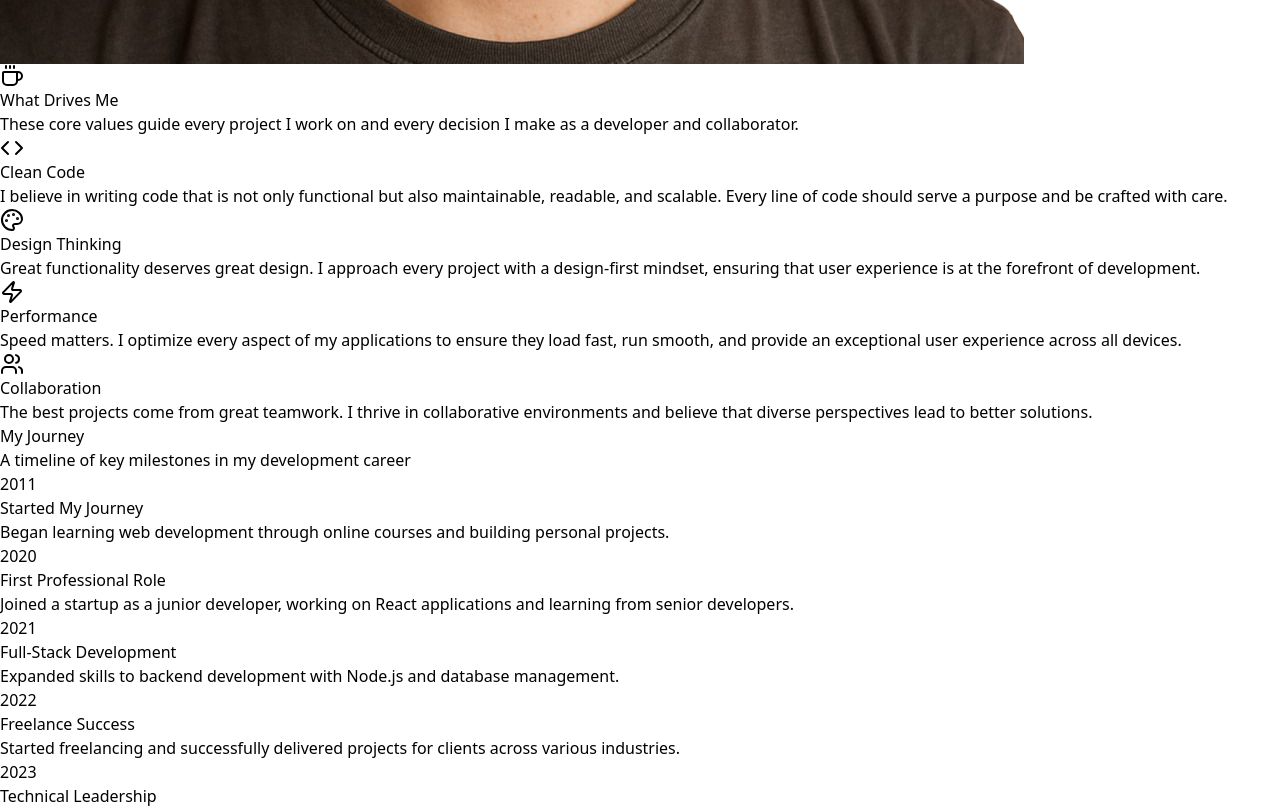
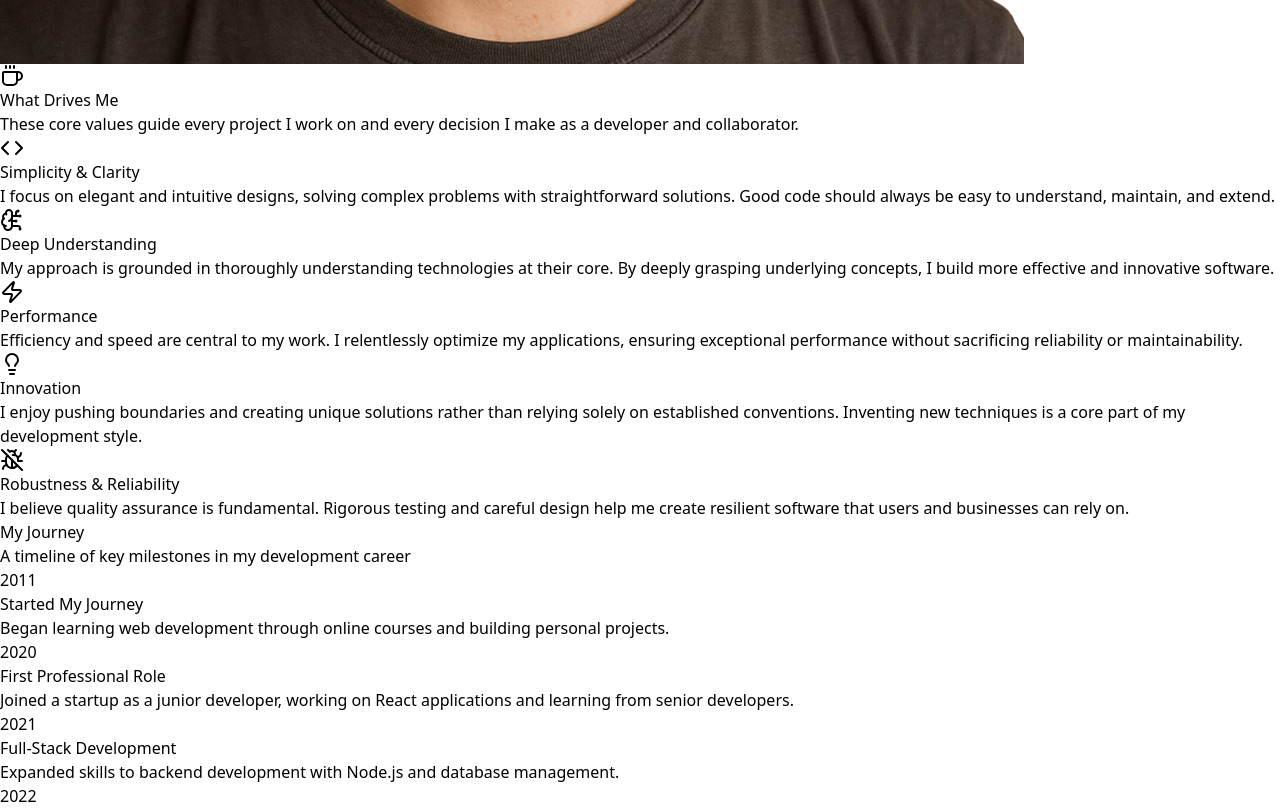
Before and after one commit to sean-andrew-barry/portfolio, a React (Vite) app: page /about in a window 1280 px wide. Shown: the part 1680-2488 px from the top of the page. Built offline with nearby package versions, Linux system fonts and the light colour scheme.

Commit message:
Improving DRY

```diff
--- a/src/components/About.jsx
+++ b/src/components/About.jsx
@@ -1,29 +1,6 @@
-import { Code, Palette, Zap, Users } from 'lucide-react';
+import { developerValues } from '../data/developerValues';
 
 export default function About() {
-  const highlights = [
-    {
-      icon: Code,
-      title: "Clean Code",
-      description: "Writing maintainable, scalable code that stands the test of time"
-    },
-    {
-      icon: Palette,
-      title: "Design-Focused",
-      description: "Creating beautiful interfaces with attention to user experience"
-    },
-    {
-      icon: Zap,
-      title: "Performance",
-      description: "Optimizing applications for speed and efficiency"
-    },
-    {
-      icon: Users,
-      title: "Collaboration",
-      description: "Working effectively with teams to deliver exceptional results"
-    }
-  ];
-
   return (
     <section className="py-24 bg-white">
       <div className="max-w-6xl mx-auto px-4">
@@ -57,7 +34,7 @@ export default function About() {
           </div>
 
           <div className="grid grid-cols-1 sm:grid-cols-2 gap-6">
-            {highlights.map((item, index) => (
+            {developerValues.map((item, index) => (
               <div
                 key={index}
                 className="p-6 bg-gray-50 rounded-xl hover:bg-gray-100 transition-colors group"
--- /dev/null
+++ b/src/data/developerValues.js
@@ -0,0 +1,29 @@
+import { Code, Zap, BrainCircuit, Lightbulb, BugOff } from 'lucide-react';
+
+export const developerValues = [
+  {
+    icon: Code,
+    title: 'Simplicity & Clarity',
+    description: 'I focus on elegant and intuitive designs, solving complex problems with straightforward solutions. Good code should always be easy to understand, maintain, and extend.'
+  },
+  {
+    icon: BrainCircuit,
+    title: 'Deep Understanding',
+    description: 'My approach is grounded in thoroughly understanding technologies at their core. By deeply grasping underlying concepts, I build more effective and innovative software.'
+  },
+  {
+    icon: Zap,
+    title: 'Performance',
+    description: 'Efficiency and speed are central to my work. I relentlessly optimize my applications, ensuring exceptional performance without sacrificing reliability or maintainability.'
+  },
+  {
+    icon: Lightbulb,
+    title: 'Innovation',
+    description: 'I enjoy pushing boundaries and creating unique solutions rather than relying solely on established conventions. Inventing new techniques is a core part of my development style.'
+  },
+  {
+    icon: BugOff,
+    title: 'Robustness & Reliability',
+    description: 'I believe quality assurance is fundamental. Rigorous testing and careful design help me create resilient software that users and businesses can rely on.'
+  }
+];
--- /dev/null
+++ b/src/data/journey.js
@@ -0,0 +1,32 @@
+export const journey = [
+  {
+    year: 2011,
+    title: 'Started My Journey',
+    description: 'Began learning web development through online courses and building personal projects.'
+  },
+  {
+    year: 2020,
+    title: 'First Professional Role',
+    description: 'Joined a startup as a junior developer, working on React applications and learning from senior developers.'
+  },
+  {
+    year: 2021,
+    title: 'Full-Stack Development',
+    description: 'Expanded skills to backend development with Node.js and database management.'
+  },
+  {
+    year: 2022,
+    title: 'Freelance Success',
+    description: 'Started freelancing and successfully delivered projects for clients across various industries.'
+  },
+  {
+    year: 2023,
+    title: 'Technical Leadership',
+    description: 'Led development teams and mentored junior developers while continuing to build innovative solutions.'
+  },
+  {
+    year: 2024,
+    title: 'Continuous Growth',
+    description: 'Focusing on emerging technologies and building products that make a real impact.'
+  }
+];
--- a/src/pages/About.jsx
+++ b/src/pages/About.jsx
@@ -1,4 +1,7 @@
-import { Code, Palette, Zap, Users, Coffee } from 'lucide-react';
+import { Coffee } from 'lucide-react';
+
+import { journey } from '../data/journey';
+import { developerValues } from '../data/developerValues';
 
 export default function About() {
   const stats = [
@@ -6,62 +9,6 @@ export default function About() {
     { number: '50+', label: 'Projects Completed' },
     { number: '20+', label: 'Happy Clients' },
     { number: '∞', label: 'Cups of Coffee' }
-  ];
-
-  const values = [
-    {
-      icon: Code,
-      title: 'Clean Code',
-      description: 'I believe in writing code that is not only functional but also maintainable, readable, and scalable. Every line of code should serve a purpose and be crafted with care.'
-    },
-    {
-      icon: Palette,
-      title: 'Design Thinking',
-      description: 'Great functionality deserves great design. I approach every project with a design-first mindset, ensuring that user experience is at the forefront of development.'
-    },
-    {
-      icon: Zap,
-      title: 'Performance',
-      description: 'Speed matters. I optimize every aspect of my applications to ensure they load fast, run smooth, and provide an exceptional user experience across all devices.'
-    },
-    {
-      icon: Users,
-      title: 'Collaboration',
-      description: 'The best projects come from great teamwork. I thrive in collaborative environments and believe that diverse perspectives lead to better solutions.'
-    }
-  ];
-
-  const journey = [
-    {
-      year: 2011,
-      title: 'Started My Journey',
-      description: 'Began learning web development through online courses and building personal projects.'
-    },
-    {
-      year: 2020,
-      title: 'First Professional Role',
-      description: 'Joined a startup as a junior developer, working on React applications and learning from senior developers.'
-    },
-    {
-      year: 2021,
-      title: 'Full-Stack Development',
-      description: 'Expanded skills to backend development with Node.js and database management.'
-    },
-    {
-      year: 2022,
-      title: 'Freelance Success',
-      description: 'Started freelancing and successfully delivered projects for clients across various industries.'
-    },
-    {
-      year: 2023,
-      title: 'Technical Leadership',
-      description: 'Led development teams and mentored junior developers while continuing to build innovative solutions.'
-    },
-    {
-      year: 2024,
-      title: 'Continuous Growth',
-      description: 'Focusing on emerging technologies and building products that make a real impact.'
-    }
   ];
 
   return (
@@ -122,7 +69,7 @@ export default function About() {
               </div>
             </div>
             <div className="relative">
-              <div className="aspect-square rounded-2xl bg-gradient-to-br from-purple-300 to-pink-300 p-1">
+              <div className="aspect-square rounded-2xl bg-gradient-to-br from-slate-700 to-slate-900 p-1">
                 <img
                   src="/src/assets/images/sean-barry-portrait-transparent-bg-1x1.png"
                   alt="Sean Barry portrait"
@@ -149,7 +96,7 @@ export default function About() {
           </div>
 
           <div className="grid md:grid-cols-2 gap-8">
-            {values.map((value, index) => (
+            {developerValues.map((value, index) => (
               <div key={index} className="p-8 bg-gray-50 rounded-2xl hover:bg-gray-100 transition-colors group">
                 <div className="w-16 h-16 bg-gradient-to-r from-purple-600 to-pink-600 rounded-xl flex items-center justify-center mb-6 group-hover:scale-110 transition-transform">
                   <value.icon className="w-8 h-8 text-white" />
```
